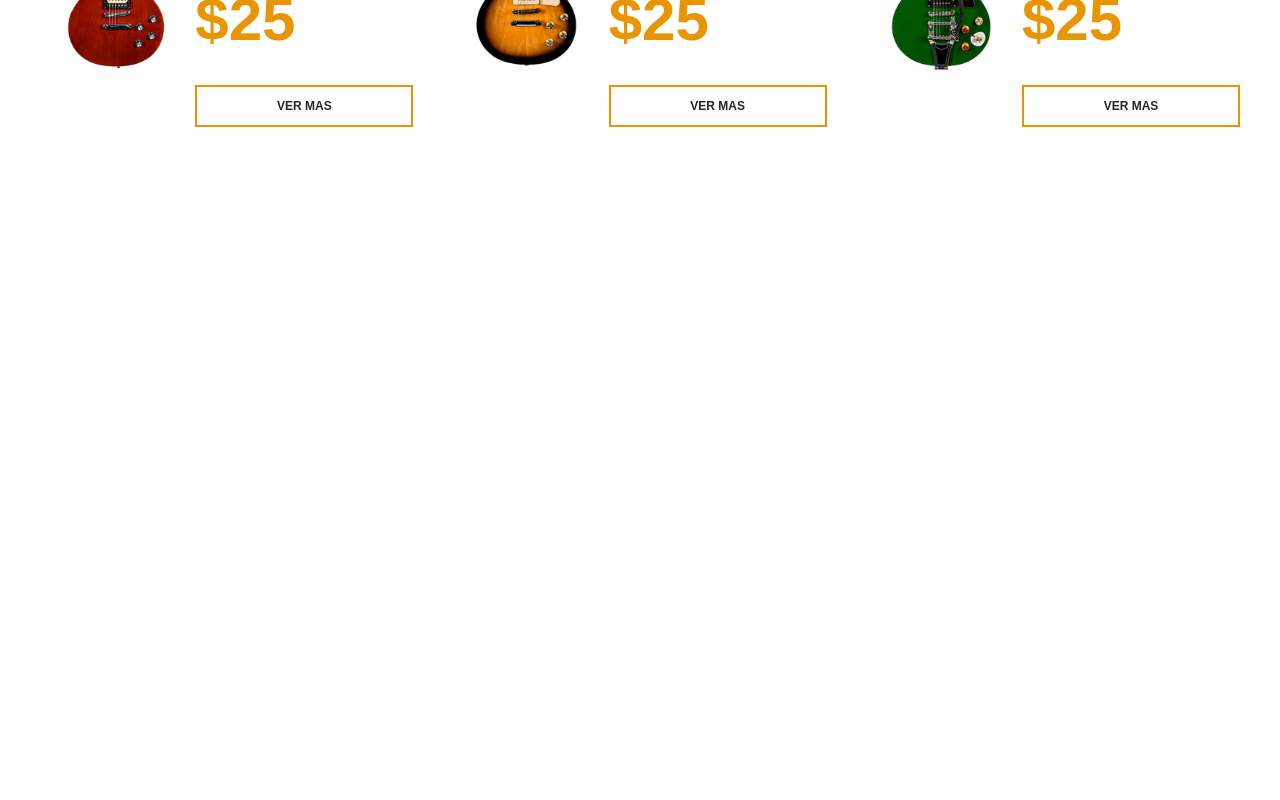
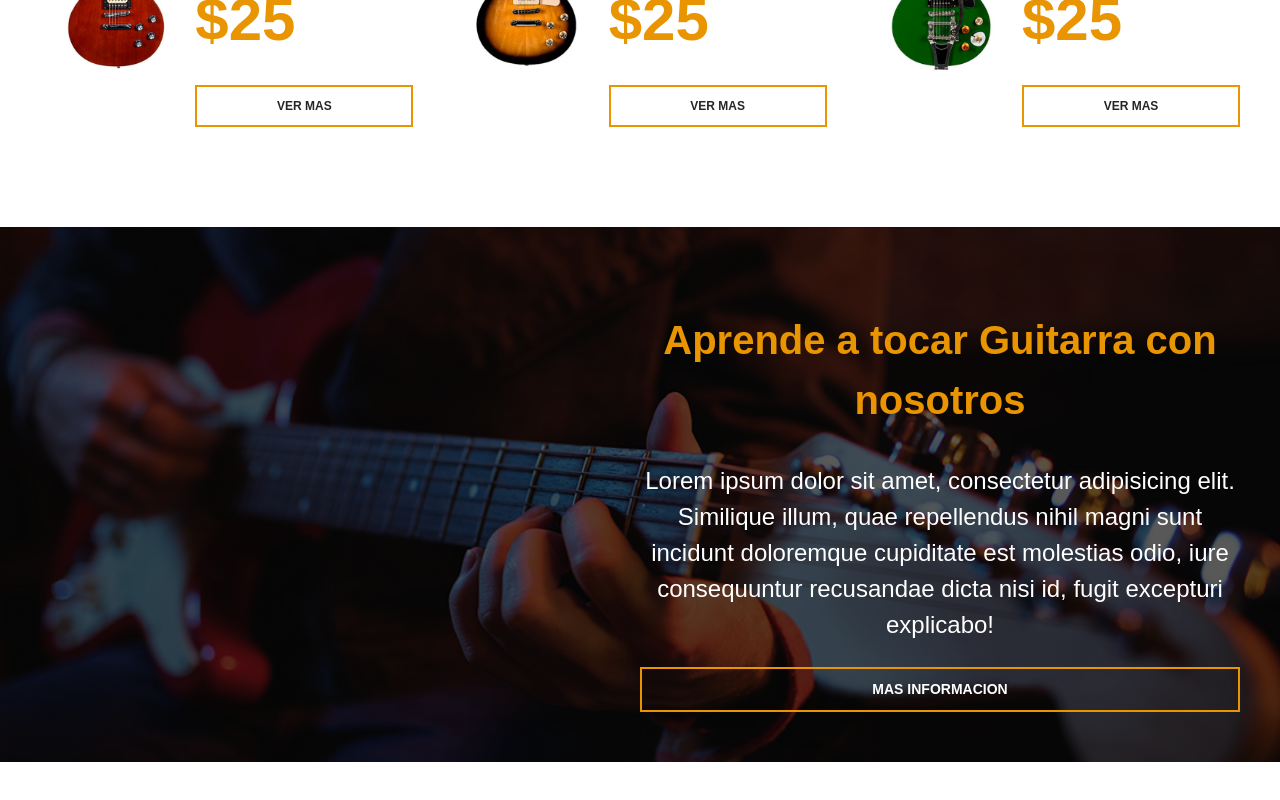
Before and after one commit to abinadiS/webGuitarra, a React (Vite) app: page / in a window 1280 px wide. Shown: the part 2391-3191 px from the top of the page. Before the commit the page ends 2518 px from the top, so only its background shows below. Built offline with nearby package versions, Linux system fonts and the light colour scheme.

Commit message:
creacion de la section de cursos

```diff
--- a/src/App.jsx
+++ b/src/App.jsx
@@ -1,3 +1,5 @@
+
+import Curso from "./components/cursoguitar";
 import Header from "./components/header";
 import Main from "./components/main";
 
@@ -7,6 +9,7 @@ const App =()=> {
     <>
    <Header></Header>
    <Main></Main>
+   <Curso/>
    </>
   )
 }
--- /dev/null
+++ b/src/components/cursoguitar.css
@@ -0,0 +1,44 @@
+.cursos{
+    background-image:linear-gradient(to right, rgb(0 0 0 / .65),rgb(0 0 0 / .65) ), url('../assets/img/cursos_bg.jpg');
+    padding: 10rem 0;
+    margin: 10rem 0;
+    background-size: cover;
+    background-position: 50%;
+    padding: 5rem 0;
+}
+.cursos__texto{
+    color:var(--blanco);
+    text-align: center;
+    font-size: 2.4rem;
+}
+@media (min-width: 768px){
+    .cursos__grid{
+        display: grid;
+        grid-template-columns: repeat(2,1fr);
+
+    }
+
+    .cursos__contenido{
+    grid-column-start: 2;
+}
+
+}
+
+.cursos__enlace{
+    text-decoration: none;
+    margin-top: 2rem;
+    display: block;
+    color:var(--blanco);
+    padding:1rem 5rem;
+    border: 2px solid var(--primary);
+    text-align: center;
+    font-size: 1.4rem;
+    text-transform: uppercase;
+    font-weight: 700;
+    transition-property: background-color;
+    transition-duration: 0.3s;
+}
+.cursos__enlace:hover{
+    background-color: var(--primary);
+    color: var(--blanco);
+}
--- /dev/null
+++ b/src/components/cursoguitar.jsx
@@ -0,0 +1,19 @@
+import './cursoguitar.css';
+
+const Curso = ()=>{
+    return(
+        <section className="cursos">
+            <div className="cursos__contenedor cursos__grid">
+                <div className="cursos__contenido">
+                    <h2 className="cursos__heading">Aprende a tocar Guitarra con nosotros</h2>
+                    <p className="cursos__texto">Lorem ipsum dolor sit amet, consectetur adipisicing elit.
+                     Similique illum, quae repellendus nihil magni sunt incidunt doloremque cupiditate
+                      est molestias odio, iure consequuntur recusandae dicta nisi id, fugit excepturi
+                       explicabo!</p>
+                    <a href="#" className="cursos__enlace">Mas informacion</a>
+                </div>
+            </div>
+        </section>
+    )
+}
+export default Curso;
```
